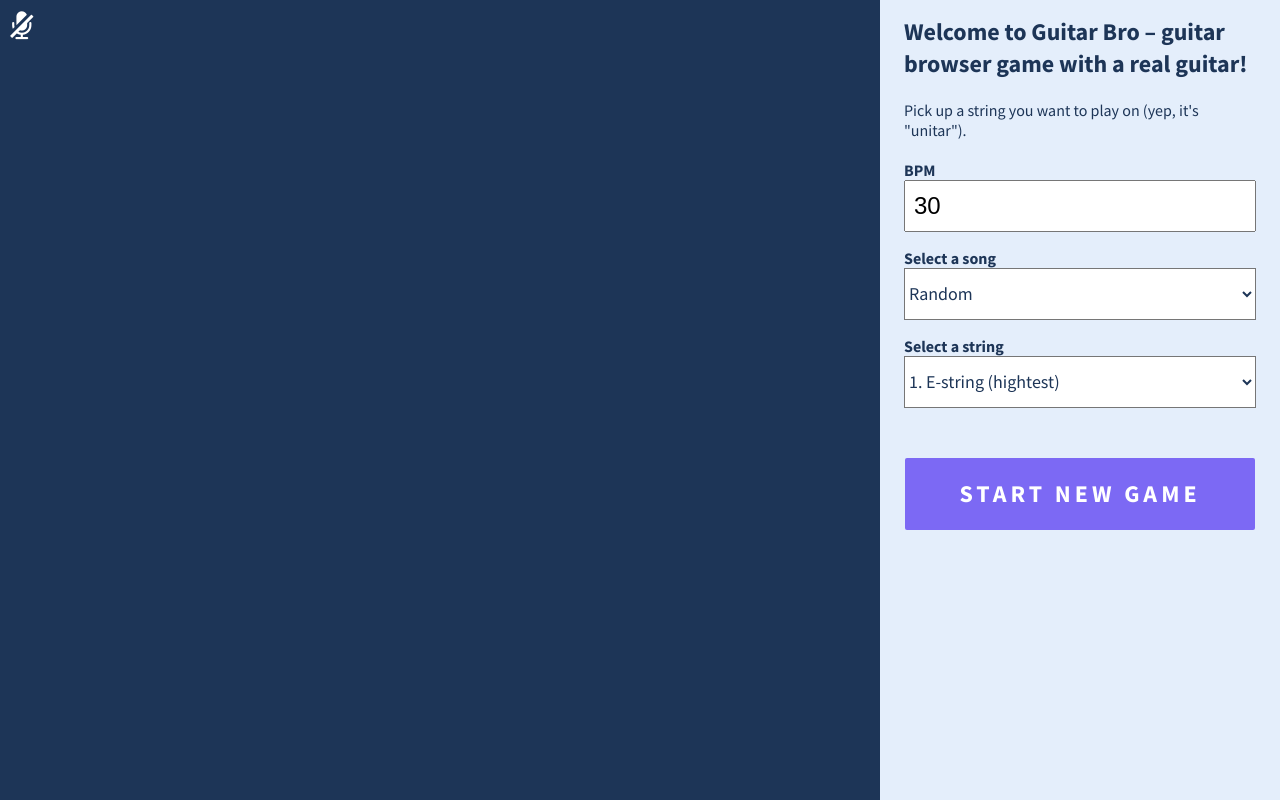
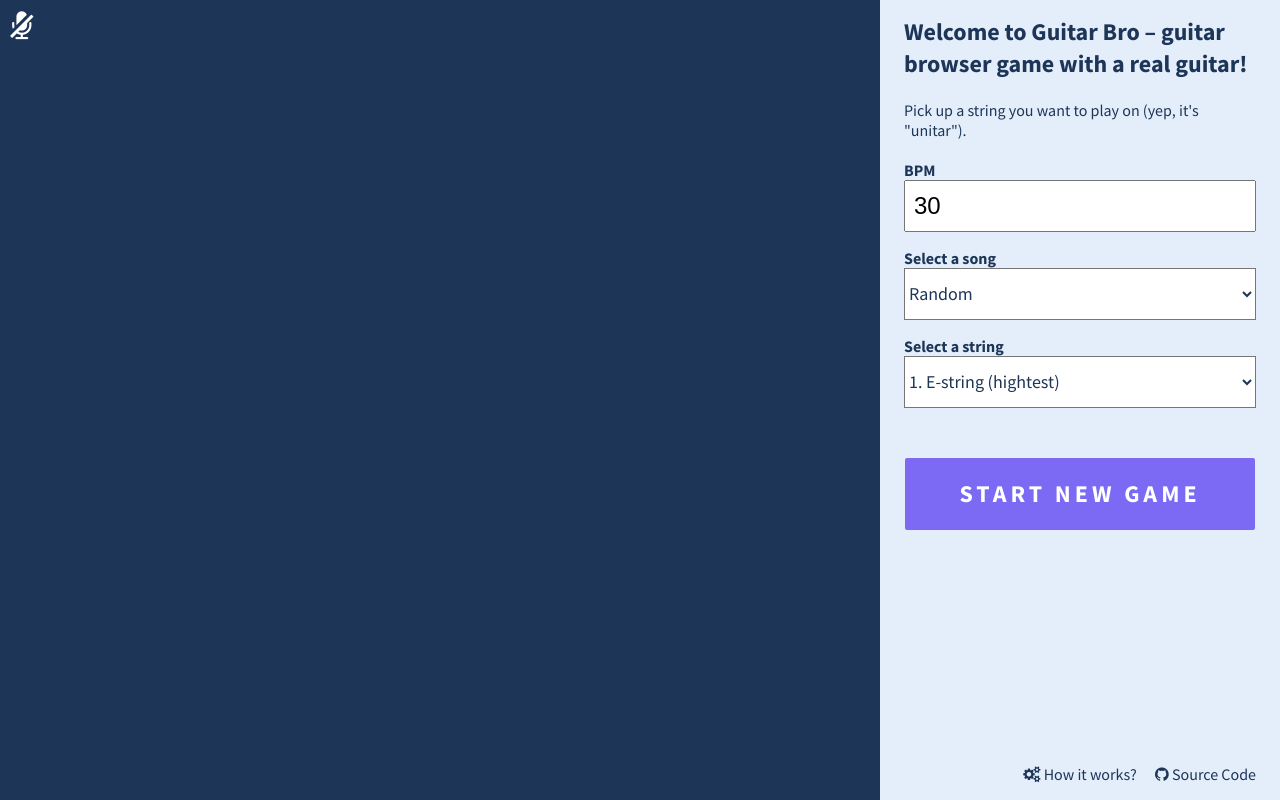
Before and after one commit to makaroni4/guitar_bro, a plain HTML site: page index.html in a window 1280 px wide. Drawn offline with nearby package versions, Linux system fonts and the light colour scheme.

Commit message:
Add blog post and github links to footer

```diff
--- a/css/app.css
+++ b/css/app.css
@@ -117,18 +117,37 @@ html {
 
 .welcome-popup {
   display: none;
+  flex-direction: column;
+  justify-content: space-between;
   padding: 16px 24px;
   position: absolute;
   width: 400px;
   height: 100%;
   top: 0;
   right: 0;
+  z-index: 100;
 
   background-color: #E4EEFB;
 }
 
 .welcome-popup--active {
-  display: block;
+  display: flex;
+}
+
+.welcome-popup__footer {
+  text-align: right;
+}
+
+.welcome-popup__footer a {
+  font-family: 'Source Sans Pro', sans-serif;
+  font-size: 16px;
+  line-height: 20px;
+  color: #1D3557;
+  text-decoration: none;
+}
+
+.welcome-popup__footer a + a {
+  margin-left: 15px;
 }
 
 .welcome-popup__header {
@@ -303,7 +322,7 @@ html {
   display: block;
 }
 
-path {
+.audio-wave path {
   stroke: #F1FAEE;
   stroke-width: 1;
   fill: none;
@@ -321,3 +340,5 @@ path {
 .no-sound--active {
   display: block;
 }
+
+.github-corner:hover .octo-arm{animation:octocat-wave 560ms ease-in-out}@keyframes octocat-wave{0%,100%{transform:rotate(0)}20%,60%{transform:rotate(-25deg)}40%,80%{transform:rotate(10deg)}}@media (max-width:500px){.github-corner:hover .octo-arm{animation:none}.github-corner .octo-arm{animation:octocat-wave 560ms ease-in-out}}
--- a/index.html
+++ b/index.html
@@ -47,6 +47,7 @@
   </div>
 
   <div class="welcome-popup welcome-popup--active">
+    <div class="welcome-popup__body">
       <h1 class="welcome-popup__header">
         Welcome to Guitar Bro – guitar browser game with a real guitar!
       </h1>
@@ -82,6 +83,19 @@
 
       <div class="welcome-popup__install-chrome">
         <i class="fa fa-exclamation-triangle" aria-hidden="true"></i> To enjoy Guitar Bro you need to open this web page in <a href="https://www.google.com/chrome/browser/desktop/">Google Chrome</a>. It's the only browser now that supports sound analysis on the client (yep, there is no fancy servers – all magic happens here).
+      </div>
+    </div>
+
+    <div class="welcome-popup__footer">
+      <a href="#">
+        <i class="fa fa-cogs" aria-hidden="true"></i>
+        How it works?
+      </a>
+
+      <a href="https://github.com/makaroni4/real_guitar_hero">
+        <i class="fa fa-github" aria-hidden="true"></i>
+        Source Code
+      </a>
     </div>
   </div>
 
```
Lines whose indentation alone changed are shown as unchanged.
